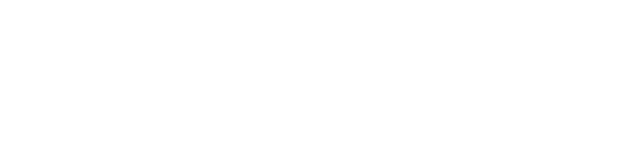
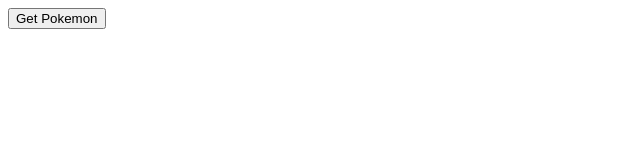
Before and after one commit to Looch8/webrequests-CA, a plain HTML site: page index.html in a window 1280 px wide. Shown: the whole page, without its empty margins (0-640 px from the left). Drawn offline with Linux system fonts and the light colour scheme.

Commit message:
promise feature

```diff
--- a/index.html
+++ b/index.html
@@ -5,5 +5,9 @@
 		<meta name="viewport" content="width=device-width, initial-scale=1.0" />
 		<title>Document</title>
 	</head>
-	<body></body>
+	<body>
+		<button onClick="getRandomPokemon()">Get Pokemon</button>
+
+		<script src="./promiseRequest.js"></script>
+	</body>
 </html>
--- /dev/null
+++ b/promiseRequest.js
@@ -0,0 +1,19 @@
+const API_BASE_URL = "https://pokeapi.co/api/v2/pokemon/";
+
+function getRandomPokemon() {
+	let ID = 25;
+	let result = fetch(API_BASE_URL + ID)
+		.then((response) => {
+			console.log("Response is: " + JSON.stringify(response, null, 4));
+
+			return response.json();
+		})
+		.then((data) => {
+			console.log("Data is: " + JSON.stringify(data, null, 4));
+
+			return data;
+		})
+		.catch((error) => {
+			console.log(error);
+		});
+}
```
